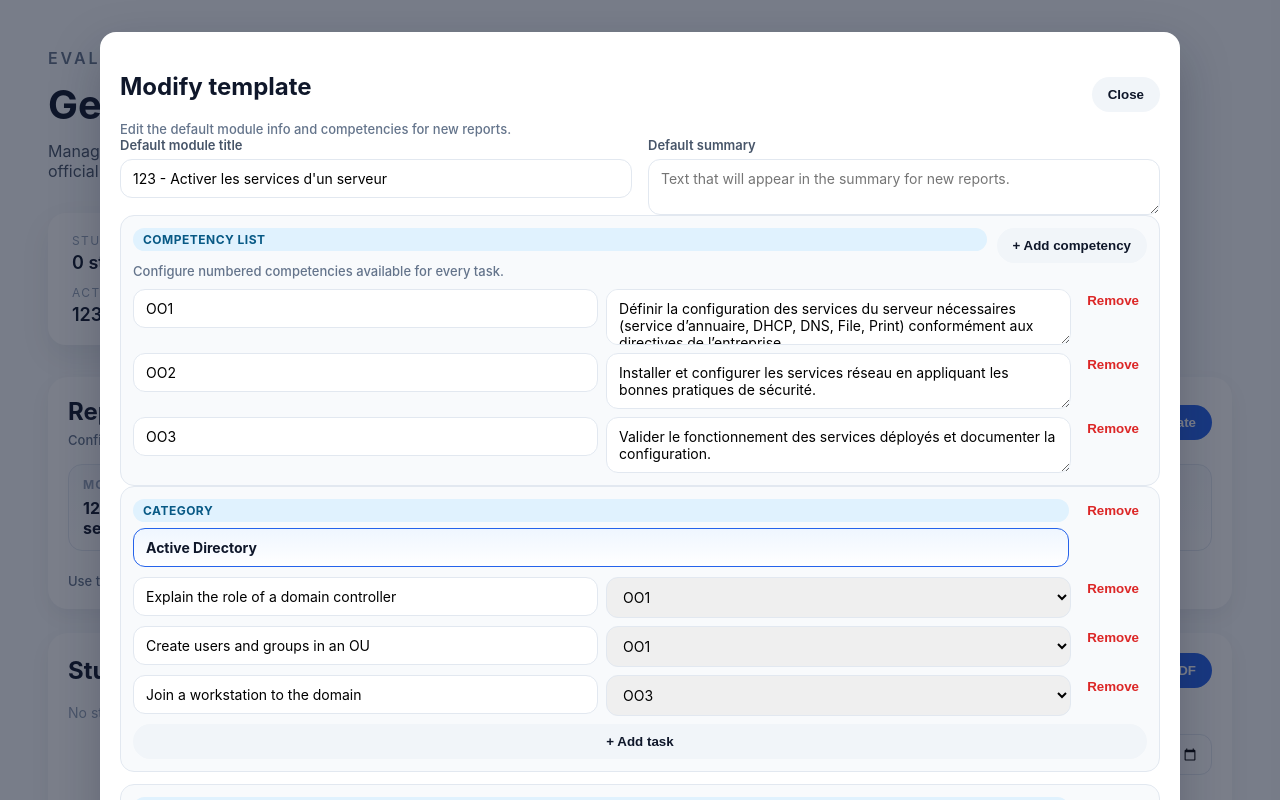
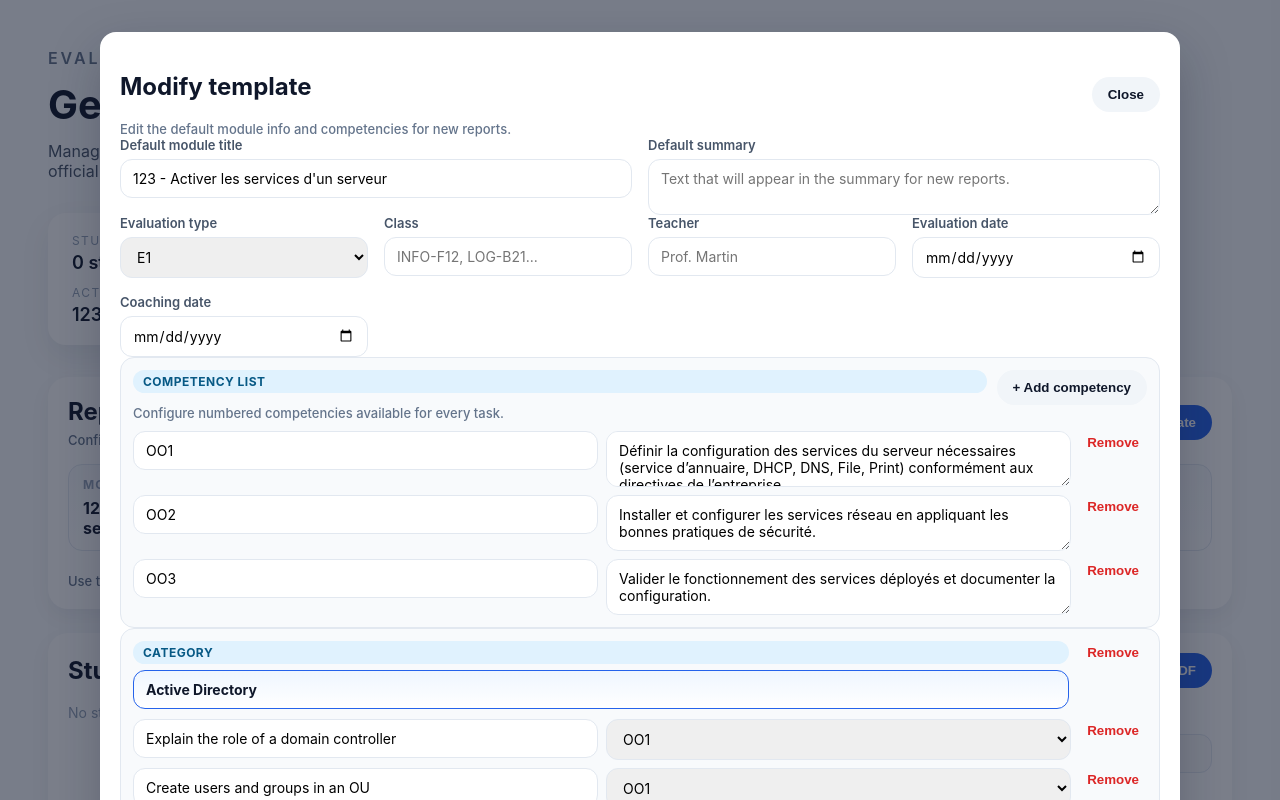
Before and after one commit to hurtlinb/erapport, a React (Vite) app in the folder client/: page / in a window 1280 px wide. Both pictures are taken after a click on the button "Modify template". Shown: the top 800 px of the page. Built offline with nearby package versions, Linux system fonts and the light colour scheme.

Commit message:
Add template metadata fields

```diff
--- a/client/src/App.jsx
+++ b/client/src/App.jsx
@@ -60,6 +60,11 @@ const templateStorageKey = "erapport.template";
 const defaultTemplate = {
   moduleTitle: "123 - Activer les services d'un serveur",
   note: "",
+  evaluationType: "E1",
+  className: "",
+  teacher: "",
+  evaluationDate: "",
+  coachingDate: "",
   competencyOptions: DEFAULT_COMPETENCY_OPTIONS,
   competencies: DEFAULT_COMPETENCIES
 };
@@ -122,6 +127,11 @@ const applyTemplateToStudent = (template, student) => ({
   ...student,
   moduleTitle: template.moduleTitle || "",
   note: template.note || "",
+  evaluationType: template.evaluationType || "",
+  className: template.className || "",
+  teacher: template.teacher || "",
+  evaluationDate: template.evaluationDate || "",
+  coachingDate: template.coachingDate || "",
   competencyOptions: template.competencyOptions || [],
   competencies: mapTemplateCompetencies(template, student.competencies)
 });
@@ -130,10 +140,14 @@ const buildStudentFromTemplate = (template) => ({
   id: crypto.randomUUID(),
   name: "",
   cohort: "",
-  evaluationDate: "",
   moduleTitle: template.moduleTitle || "",
   note: template.note || "",
   remarks: "",
+  evaluationType: template.evaluationType || "",
+  className: template.className || "",
+  teacher: template.teacher || "",
+  evaluationDate: template.evaluationDate || "",
+  coachingDate: template.coachingDate || "",
   competencyOptions: template.competencyOptions || [],
   competencies: mapTemplateCompetencies(template)
 });
@@ -592,6 +606,36 @@ function App() {
               />
             </label>
             <label>
+              Evaluation type
+              <input
+                type="text"
+                value={draft.evaluationType}
+                readOnly
+                disabled
+                placeholder="E1, E2, or E3"
+              />
+            </label>
+            <label>
+              Class
+              <input
+                type="text"
+                value={draft.className}
+                readOnly
+                disabled
+                placeholder="Class set in template"
+              />
+            </label>
+            <label>
+              Teacher
+              <input
+                type="text"
+                value={draft.teacher}
+                readOnly
+                disabled
+                placeholder="Teacher set in template"
+              />
+            </label>
+            <label>
               Cohort / program
               <input
                 type="text"
@@ -605,9 +649,17 @@ function App() {
               <input
                 type="date"
                 value={draft.evaluationDate}
-                onChange={(event) =>
-                  handleStudentField("evaluationDate", event.target.value)
-                }
+                readOnly
+                disabled
+              />
+            </label>
+            <label>
+              Coaching date
+              <input
+                type="date"
+                value={draft.coachingDate}
+                readOnly
+                disabled
               />
             </label>
             <label>
@@ -752,6 +804,63 @@ function App() {
                     handleTemplateField("note", event.target.value)
                   }
                   placeholder="Text that will appear in the summary for new reports."
+                />
+              </label>
+            </div>
+            <div className="form-grid">
+              <label>
+                Evaluation type
+                <select
+                  value={template.evaluationType}
+                  onChange={(event) =>
+                    handleTemplateField("evaluationType", event.target.value)
+                  }
+                >
+                  <option value="E1">E1</option>
+                  <option value="E2">E2</option>
+                  <option value="E3">E3</option>
+                </select>
+              </label>
+              <label>
+                Class
+                <input
+                  type="text"
+                  value={template.className}
+                  onChange={(event) =>
+                    handleTemplateField("className", event.target.value)
+                  }
+                  placeholder="INFO-F12, LOG-B21..."
+                />
+              </label>
+              <label>
+                Teacher
+                <input
+                  type="text"
+                  value={template.teacher}
+                  onChange={(event) =>
+                    handleTemplateField("teacher", event.target.value)
+                  }
+                  placeholder="Prof. Martin"
+                />
+              </label>
+              <label>
+                Evaluation date
+                <input
+                  type="date"
+                  value={template.evaluationDate}
+                  onChange={(event) =>
+                    handleTemplateField("evaluationDate", event.target.value)
+                  }
+                />
+              </label>
+              <label>
+                Coaching date
+                <input
+                  type="date"
+                  value={template.coachingDate}
+                  onChange={(event) =>
+                    handleTemplateField("coachingDate", event.target.value)
+                  }
                 />
               </label>
             </div>
```
Also changed, not shown: 1 other file (tests, documents, lock files or other folders).
